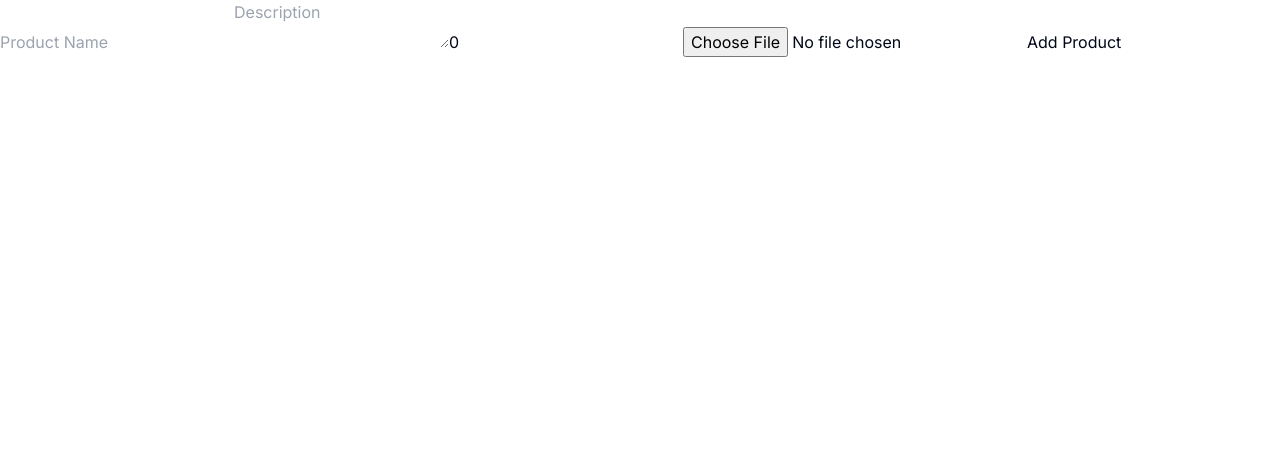
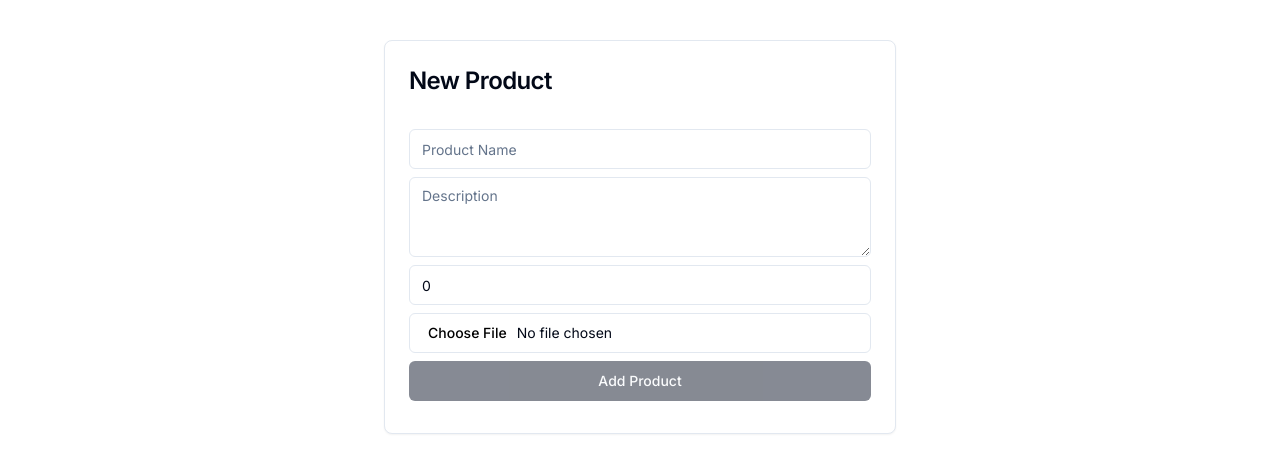
Before and after one commit to sabelo-dev/dashboard, a Next.js app: page /products/new in a window 1280 px wide. Shown: the top 472 px of the page. Built offline with nearby package versions, Linux system fonts and the light colour scheme.

Commit message:
new product

```diff
--- a/src/app/products/new/page.tsx
+++ b/src/app/products/new/page.tsx
@@ -4,6 +4,10 @@ import React, { useState, useEffect } from "react";
 import axios from "axios";
 import { useRouter } from "next/navigation";
 import toast from "react-hot-toast";
+import { Input } from "@/components/ui/input";
+import { Button } from "@/components/ui/button";
+import { Textarea } from "@/components/ui/textarea";
+import { Card, CardContent, CardHeader, CardTitle } from "@/components/ui/card";
 
 export default function NewProduct() {
   const router = useRouter();
@@ -59,31 +63,43 @@ export default function NewProduct() {
         createProduct();
       }}
     >
-      <input
+      <Card className="flex flex-col mx-auto max-w-lg my-10">
+      <CardHeader>
+      <CardTitle className="text-2xl">New Product</CardTitle>
+      </CardHeader>
+        <CardContent>
+        <div className="grid gap-4">
+        <div className="grid gap-2 py-2">
+        <Input
         type="text"
         value={product.title}
         onChange={(e) => setProduct({ ...product, title: e.target.value })}
         placeholder="Product Name"
       />
-      <textarea
+      <Textarea
         value={product.description}
         onChange={(e) => setProduct({ ...product, description: e.target.value })}
         placeholder="Description"
       />
-      <input
+      <Input
         type="number"
         value={product.price}
         onChange={(e) => setProduct({ ...product, price: e.target.valueAsNumber })}
         placeholder="Price"
       />
-      <input
+      <Input
         type="file"
         accept="image/*"
         onChange={(e) => setProduct({ ...product, image: e.target.files?.[0] || null })}
       />
-      <button type="submit" disabled={buttonDisabled}>
+      <Button type="submit" disabled={buttonDisabled}>
         {loading ? "Processing..." : "Add Product"}
-      </button>
+      </Button>
+      </div>
+      </div>
+        </CardContent>
+      </Card>
+
     </form>
   );
 }
```
